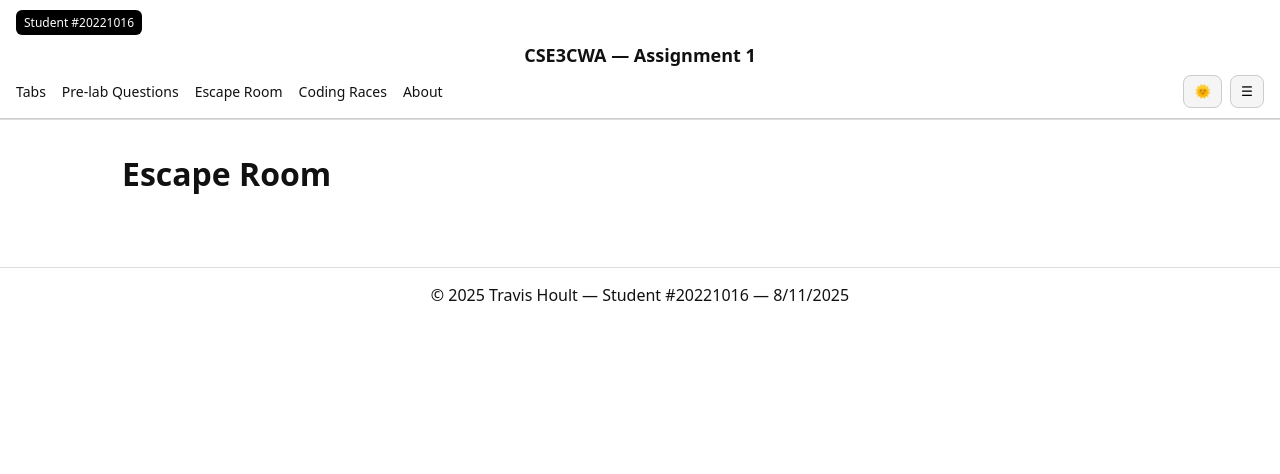
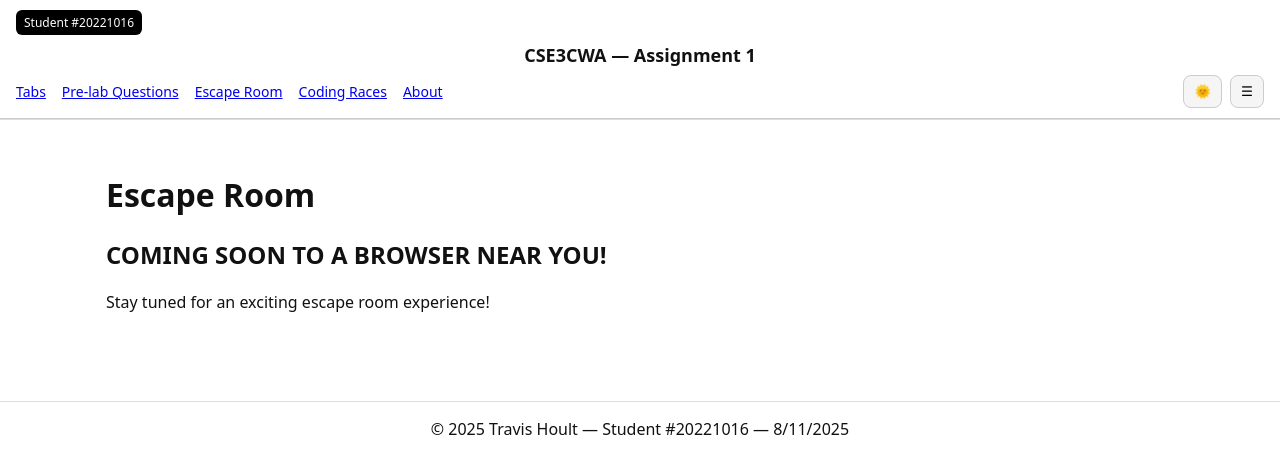
Before and after one commit to Travis-Hoult/CSE3CWA-A1, a Next.js app: page /escape in a window 1280 px wide. Shown: the top 474 px of the page. Built offline with nearby package versions, Linux system fonts and the light colour scheme.

Commit message:
Align A1 with inline styles; remove globals.css; update layout; add minimal theme toggle (cookie-based); tidy Header/Footer/Nav; add About page; cookie demo on Home

```diff
--- a/app/about/page.tsx
+++ b/app/about/page.tsx
@@ -2,7 +2,7 @@ export default function About() {
   return (
     <section>
       <h1>About</h1>
-      <p><strong>Travis Hoult</strong><br />Student #20221016</p>
+      <p><strong>Travis Hoult</strong><br />Student 20221016</p>
       <p>A demonstration video will be embedded here later.</p>
     </section>
   );
--- a/app/escape/page.tsx
+++ b/app/escape/page.tsx
@@ -1,3 +1,7 @@
 export default function EscapeRoomPage() {
-  return <main style={{ padding: 16 }}><h1>Escape Room</h1></main>;
+  return <main style={{ padding: 16 }}><h1>Escape Room</h1>
+
+      <h2>COMING SOON TO A BROWSER NEAR YOU!</h2>
+      <p>Stay tuned for an exciting escape room experience!</p>
+    </main>;
 }
--- a/app/globals.css
+++ /dev/null
@@ -1,42 +0,0 @@
-:root {
-  --background: #ffffff;
-  --foreground: #171717;
-}
-
-@media (prefers-color-scheme: dark) {
-  :root {
-    --background: #0a0a0a;
-    --foreground: #ededed;
-  }
-}
-
-html,
-body {
-  max-width: 100vw;
-  overflow-x: hidden;
-}
-
-body {
-  color: var(--foreground);
-  background: var(--background);
-  font-family: Arial, Helvetica, sans-serif;
-  -webkit-font-smoothing: antialiased;
-  -moz-osx-font-smoothing: grayscale;
-}
-
-* {
-  box-sizing: border-box;
-  padding: 0;
-  margin: 0;
-}
-
-a {
-  color: inherit;
-  text-decoration: none;
-}
-
-@media (prefers-color-scheme: dark) {
-  html {
-    color-scheme: dark;
-  }
-}
--- a/app/layout.tsx
+++ b/app/layout.tsx
@@ -1,5 +1,5 @@
 import type { Metadata } from "next";
-import "./globals.css";
+
 
 import Header from "../components/Header";
 import Footer from "../components/Footer";
--- a/app/prelab/page.tsx
+++ b/app/prelab/page.tsx
@@ -1,3 +1,6 @@
 export default function PrelabPage() {
-  return <main style={{ padding: 16 }}><h1>Pre-lab Questions</h1></main>;
+  return <main style={{ padding: 16 }}><h1>Pre-lab Questions</h1>
+  <h2>IN BROWSERS SOON</h2>
+  <p>Stay tuned for pre-lab questions to be answered in your browser!</p>
+    </main>;
 }
--- a/app/races/page.tsx
+++ b/app/races/page.tsx
@@ -1,3 +1,6 @@
 export default function CodingRacesPage() {
-  return <main style={{ padding: 16 }}><h1>Coding Races</h1></main>;
+  return <main style={{ padding: 16 }}><h1>Coding Races</h1>
+  <h2>WE'RE ALMOST OFF TO THE RACES</h2>
+  <p>Stay tuned for exciting coding</p>
+    </main>;
 }
```
